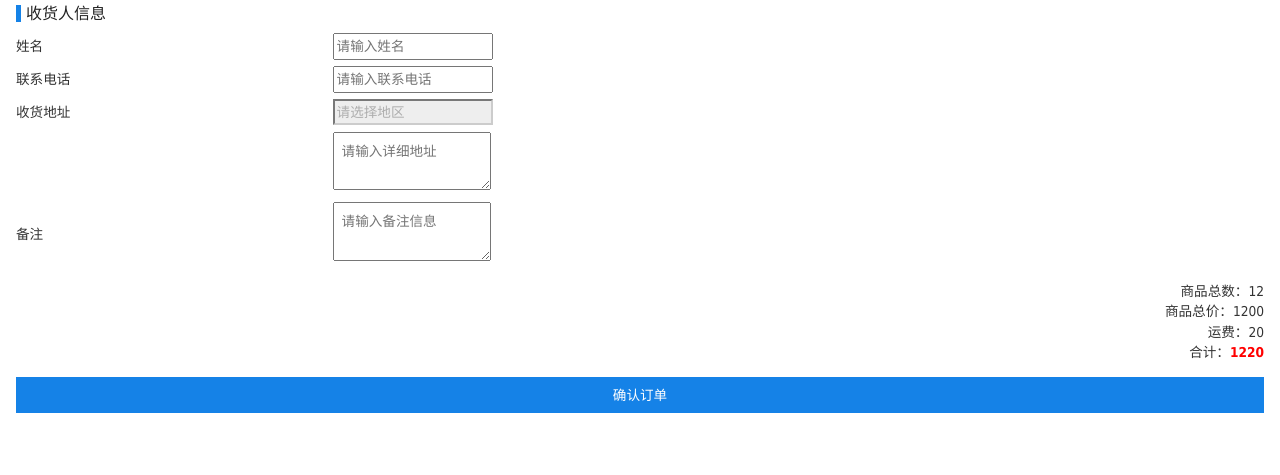
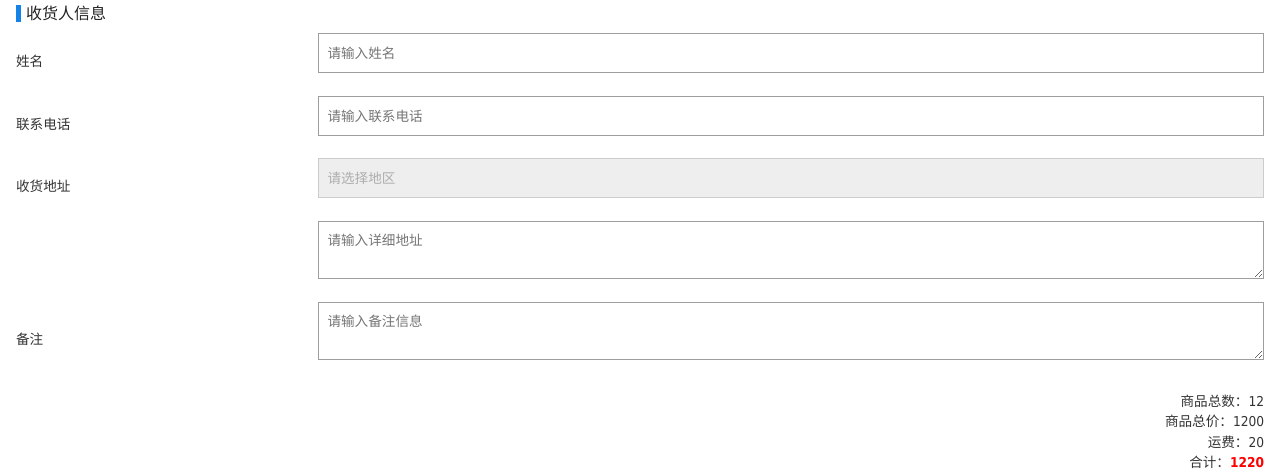
Before and after one commit to ChanMo/tinyshop, a website: page docs/checkout.html in a window 1280 px wide. Shown: the part 428-903 px from the top of the page. Drawn offline with nearby package versions, Linux system fonts and the light colour scheme; some packages are replaced by stand-ins of ours; a script that the page names is missing.

Commit message:
add all form style

```diff
--- a/src/scss/_forms.scss
+++ b/src/scss/_forms.scss
@@ -28,22 +28,22 @@ input[type="tel"],
 input[type="color"],
 select,
 textarea {
-//    display: block;
-//    width: 100%;
-//    //max-width: 100%;
-//    height: $form-input-height;
-//    margin: $form-input-margin;
-//    padding: $form-input-padding;
-//    //line-height: $form-input-height;
-//    line-height: auto;
-//    border: $form-input-border;
-//    border-radius: $form-input-radius;
-//    -webkit-box-sizing: border-box;
-//    -moz-box-sizing: border-box;
-//    box-sizing: border-box;
-//    -webkit-appearance: none; /** safari **/
-//    //-webkit-select: none;
-//    //text-select: none;
+    display: block;
+    width: 100%;
+    //max-width: 100%;
+    height: $form-input-height;
+    margin: $form-input-margin;
+    padding: $form-input-padding;
+    //line-height: $form-input-height;
+    line-height: auto;
+    border: $form-input-border;
+    border-radius: $form-input-radius;
+    -webkit-box-sizing: border-box;
+    -moz-box-sizing: border-box;
+    box-sizing: border-box;
+    -webkit-appearance: none; /** safari **/
+    //-webkit-select: none;
+    //text-select: none;
     &:focus {
         outline: 0;
         border-color: $primary-color;
```
Also changed, not shown: docs/css/app.css, docs/css/app.min.css, docs/css/demo.css, docs/css/juss.css.
